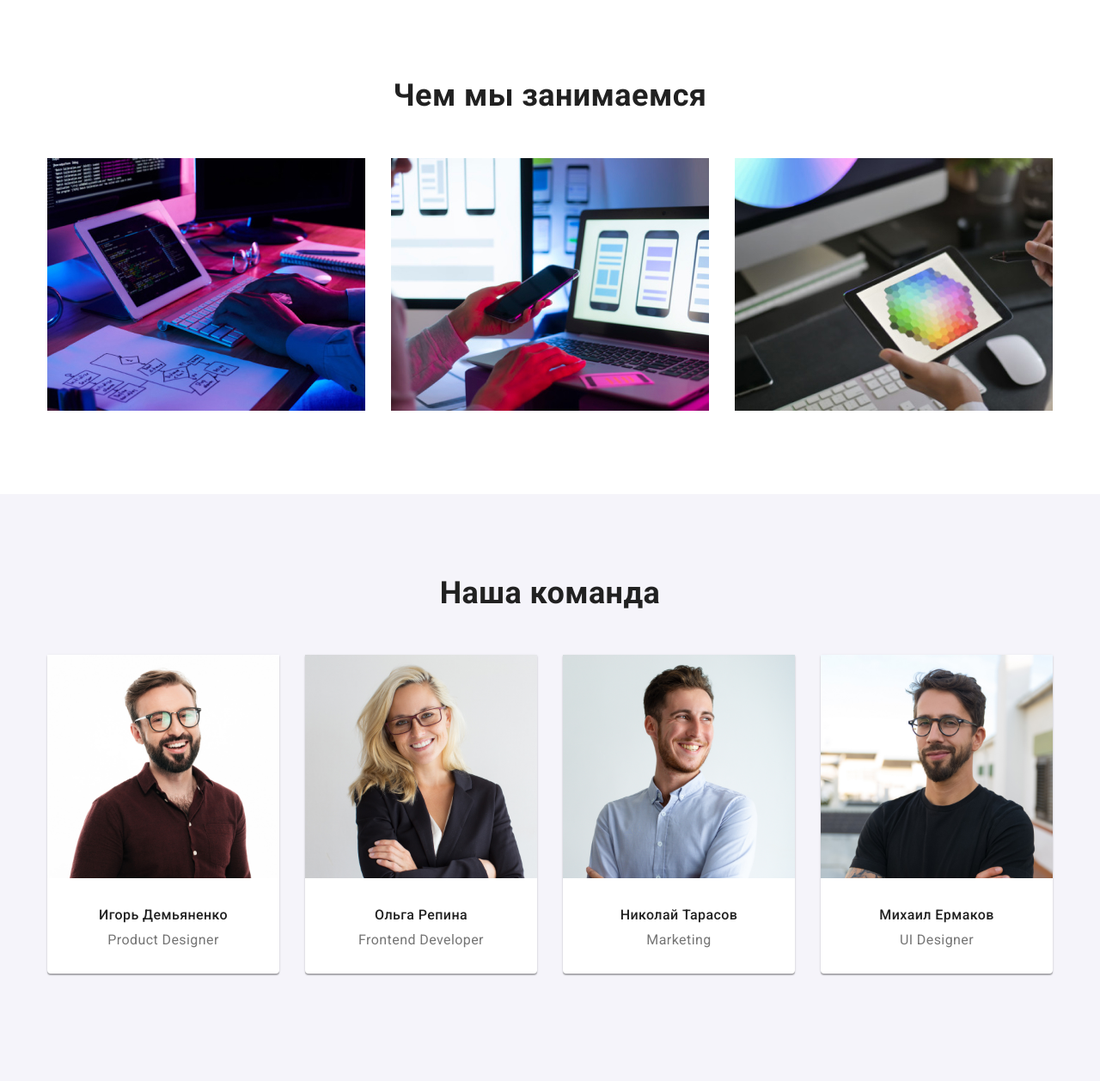
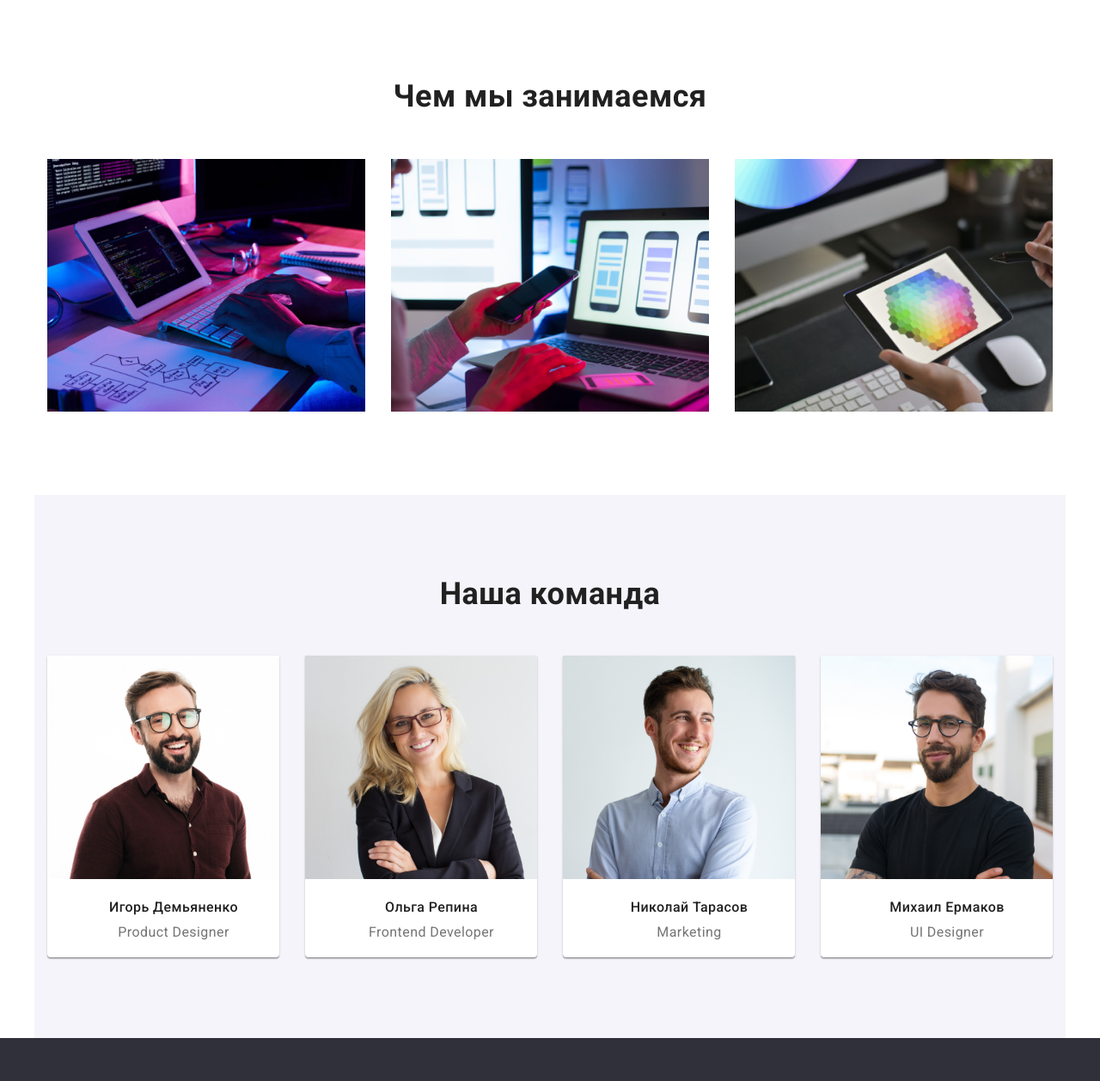
Before and after one commit to DimaKiryanenko/goit-markup-hw-03, a plain HTML site: page index.html in a window 1280 px wide. Shown: the part 882-2140 px from the top of the page at 86% size. Drawn offline with nearby package versions, Linux system fonts and the light colour scheme.

Commit message:
Add files via upload

```diff
--- a/css/styles.css
+++ b/css/styles.css
@@ -57,6 +57,7 @@ ul {
 /*Логотип*/
 .header {
   background: var(--primari-white-color);
+  border-bottom: 1px solid #ececec;
 }
 
 .logo {
@@ -217,7 +218,6 @@ ul {
 
 /*Команда сайта*/
 .team {
-  padding-bottom: 78px;
   background: #f5f4fa;
 }
 
@@ -271,8 +271,11 @@ ul {
 }
 
 .info-name {
-  padding-top: 30px;
-  padding-bottom: 30px;
+  padding-top: 20px;
+  padding-bottom: 20px;
+  padding-left: 24px;
+  margin-top: 0;
+  margin-left: 0;
 }
 /*Портфолио*/
 .all-portfolio {
@@ -288,9 +291,6 @@ ul {
 
 .portfolio-countainer {
   width: 370px;
-
-  margin-right: 30px;
-  margin-bottom: 30px;
 
   background: #ffffff;
   border: 1px solid #eeeeee;
@@ -325,11 +325,6 @@ ul {
   margin-left: 0;
 
   line-height: 1.9;
-}
-
-.portfolio-countainer .info-name {
-  margin-top: 20px;
-  margin-left: 24px;
 }
 
 /*Подвал*/
--- a/index.html
+++ b/index.html
@@ -95,8 +95,8 @@
         </section>
         <!--Примеры работ-->
 
-        <section>
-        <div class="countainer">
+        <section class="countainer">
+        <div >
             <h2 class="uppercase">Чем мы занимаемся</h2>
 
             <ul class="description-list">
@@ -117,8 +117,8 @@
         </section>
 
         <!--Команда студии-->
-        <section class="team dl-section">
-        <div class="countainer">
+        <section class="team countainer dl-section">
+        <div>
             <h2 class="uppercase">Наша команда</h2>
             <ul class="photos description-list">
                 <li class="partners main-parts">
```
